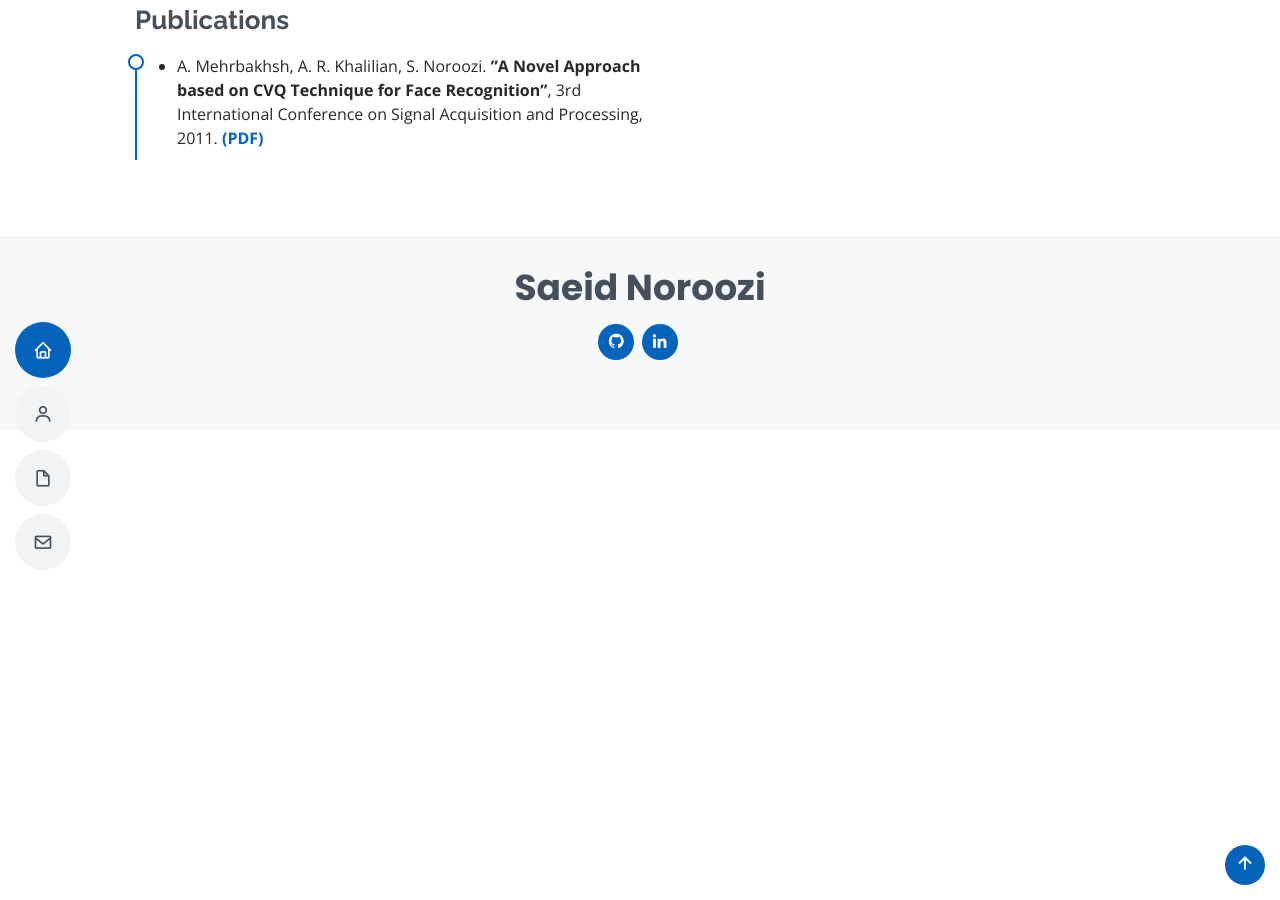
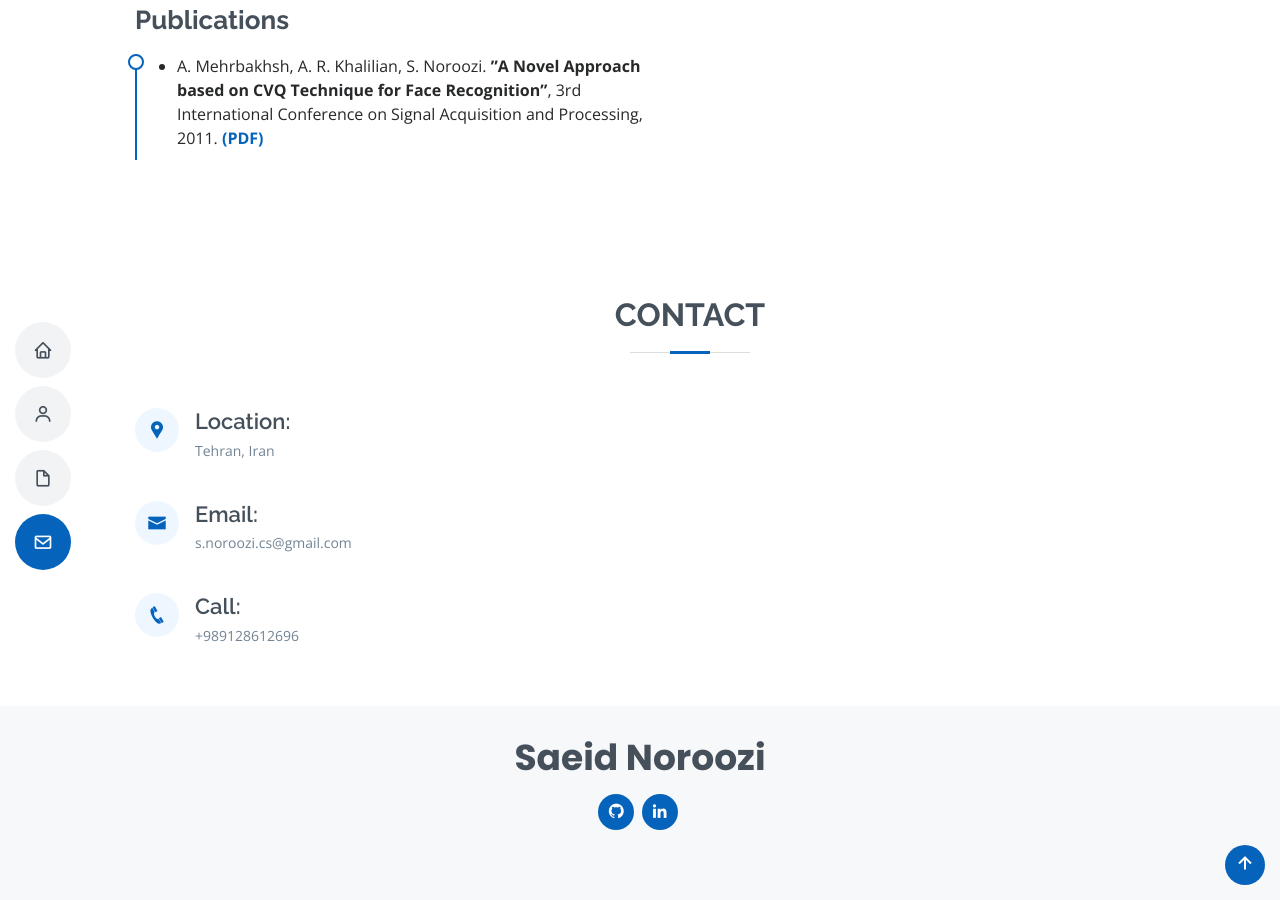
Before and after one commit to s-noroozi-cs/portfolio, a Jekyll site: the page built from index.html, in a window 1280 px wide and 900 px high, scrolled down 4549 px. Built offline with Jekyll 4.4.1, drawn with Linux system fonts in a browser that asks for light colours.

Commit message:
Update index.html

```diff
--- a/index.html
+++ b/index.html
@@ -463,6 +463,47 @@
     {% endif %}
     <!-- End Resume Section -->
 
+    <!-- ======= Contact Section ======= -->
+    {% if site.data.contact.enable %}
+    <section id="contact" class="contact">
+      <div class="container" data-aos="fade-up">
+
+        <div class="section-title">
+          <h2>Contact</h2>
+        </div>
+
+        <div class="row mt-1">
+
+          <div class="col-lg-4">
+            <div class="info">
+              <div class="address">
+                <i class="icofont-google-map"></i>
+                <h4>Location:</h4>
+                <p>Tehran, Iran</p>
+              </div>
+
+              <div class="email">
+                <i class="icofont-envelope"></i>
+                <h4>Email:</h4>
+                <p>s.noroozi.cs@gmail.com</p>
+              </div>
+
+              <div class="phone">
+                <i class="icofont-phone"></i>
+                <h4>Call:</h4>
+                <p>+989128612696</p>
+              </div>
+
+            </div>
+
+          </div>
+
+        </div>
+
+      </div>
+    </section><!-- End Contact Section -->
+    {% endif %}
+
 
   </main><!-- End #main -->
 
```
